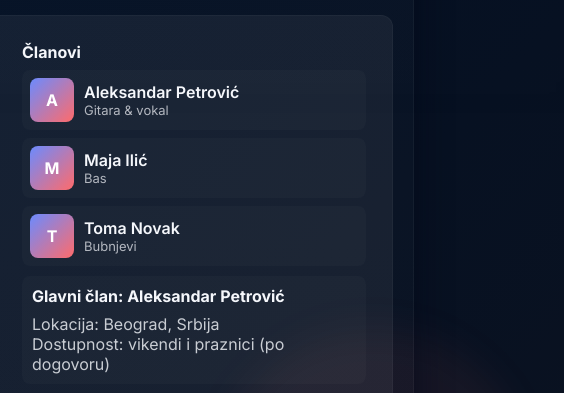
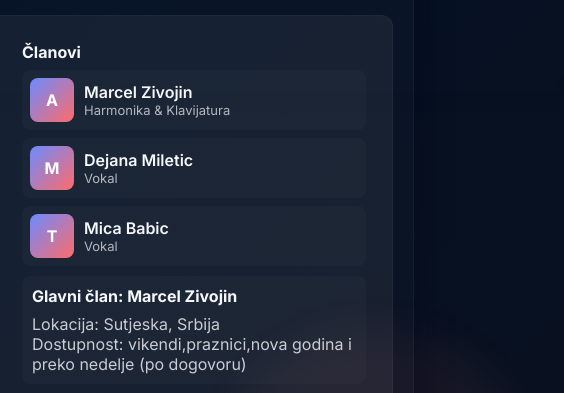
Before and after one commit to zivojin001/Maki-Bend1, a plain HTML site: page index.html in a window 1280 px wide. Both pictures are taken after typing "Sample", "5551234", "Sample" into the empty fields and a click on the button "Sledeće →". Shown: the part 154-547 px from the top of the page, 716-1280 px from the left. Drawn offline with Linux system fonts and the light colour scheme.

Commit message:
Update index.html

```diff
--- a/index.html
+++ b/index.html
@@ -231,7 +231,7 @@
           <div style="margin-top:12px">
             <h4 style="margin-bottom:6px">Opis benda</h4>
             <p id="bandDescription" style="margin:0;color:rgba(245,247,251,0.88)">
-              [Ime benda] je energičan sastav koji kombinuje moderni rock i pop sa primesama groove-a. Poznati su po snažnim refrenima, zaraznim ritmovima i nastupima koji ostavljaju publiku bez daha. Repertoar obuhvata originalne pesme i pažljivo birane obrada.
+              [Maki Benda] je energičan sastav koji kombinuje moderni narodni i pop sa primesama groove-a. Poznati su po snažnim refrenima, zaraznim ritmovima i nastupima koji ostavljaju publiku bez daha. Repertoar obuhvata originalne pesme i pažljivo birane obrada.
             </p>
           </div>
         </div>
@@ -243,31 +243,31 @@
               <div class="member">
                 <div class="avatar">A</div>
                 <div>
-                  <div style="font-weight:600">Aleksandar Petrović</div>
-                  <div style="font-size:13px;color:rgba(245,247,251,0.7)">Gitara & vokal</div>
+                  <div style="font-weight:600">Marcel Zivojin</div>
+                  <div style="font-size:13px;color:rgba(245,247,251,0.7)">Harmonika & Klavijatura</div>
                 </div>
               </div>
               <div class="member">
                 <div class="avatar">M</div>
                 <div>
-                  <div style="font-weight:600">Maja Ilić</div>
-                  <div style="font-size:13px;color:rgba(245,247,251,0.7)">Bas</div>
+                  <div style="font-weight:600">Dejana Miletic</div>
+                  <div style="font-size:13px;color:rgba(245,247,251,0.7)">Vokal</div>
                 </div>
               </div>
               <div class="member">
                 <div class="avatar">T</div>
                 <div>
-                  <div style="font-weight:600">Toma Novak</div>
-                  <div style="font-size:13px;color:rgba(245,247,251,0.7)">Bubnjevi</div>
+                  <div style="font-weight:600">Mica Babic</div>
+                  <div style="font-size:13px;color:rgba(245,247,251,0.7)">Vokal</div>
                 </div>
               </div>
             </div>
 
             <div class="location" aria-label="Lokacija">
-              <div style="font-weight:700">Glavni član: Aleksandar Petrović</div>
+              <div style="font-weight:700">Glavni član: Marcel Zivojin</div>
               <div style="margin-top:8px;color:rgba(245,247,251,0.8)">
-                Lokacija: Beograd, Srbija<br>
-                Dostupnost: vikendi i praznici (po dogovoru)
+                Lokacija: Sutjeska, Srbija<br>
+                Dostupnost: vikendi,praznici,nova godina i preko nedelje (po dogovoru)
               </div>
             </div>
 
```
